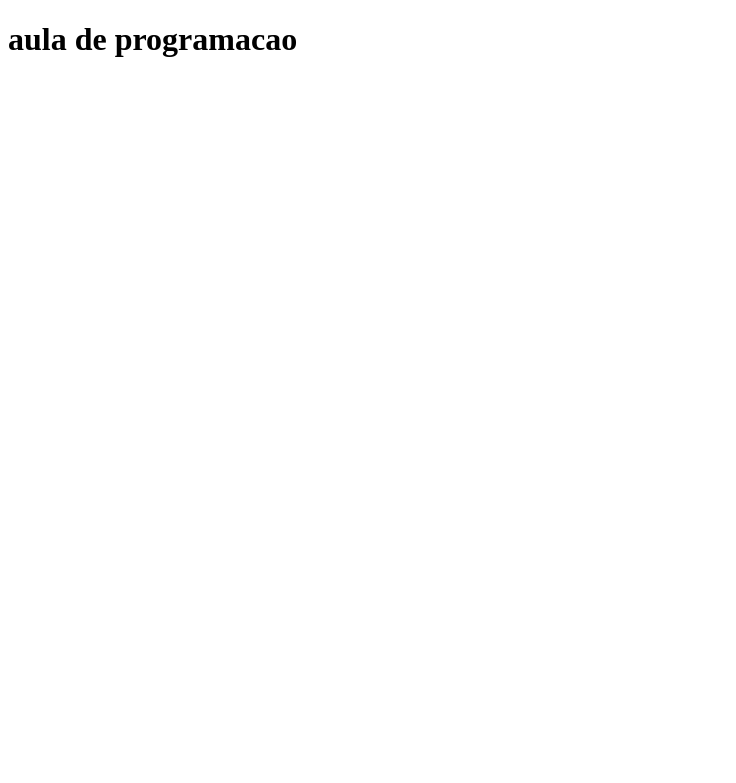
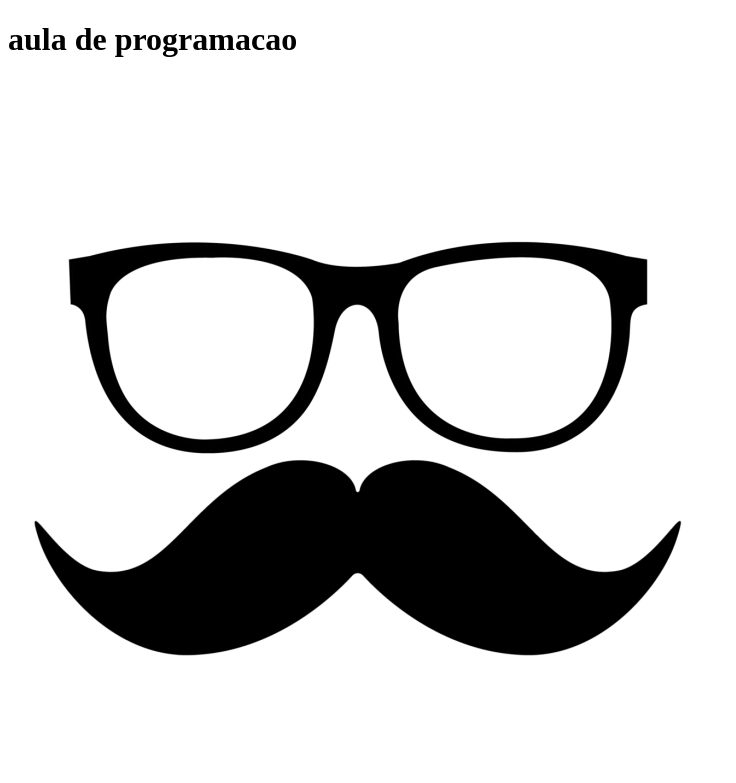
Before and after one commit to Dubena/aula-de-programacao, a plain HTML site: page index.html in a window 1280 px wide. Shown: the whole page, without its empty margins (0-736 px from the left). Drawn offline with Linux system fonts and the light colour scheme.

Commit message:
Update index.html

```diff
--- a/index.html
+++ b/index.html
@@ -8,6 +8,6 @@
 </head>
 <body>
     <h1>     aula de programacao     </h1>
-     <img src="pngegg.png"alt="">
+     <img src="bigode.png"alt="">
 </body>
 </html>
```
